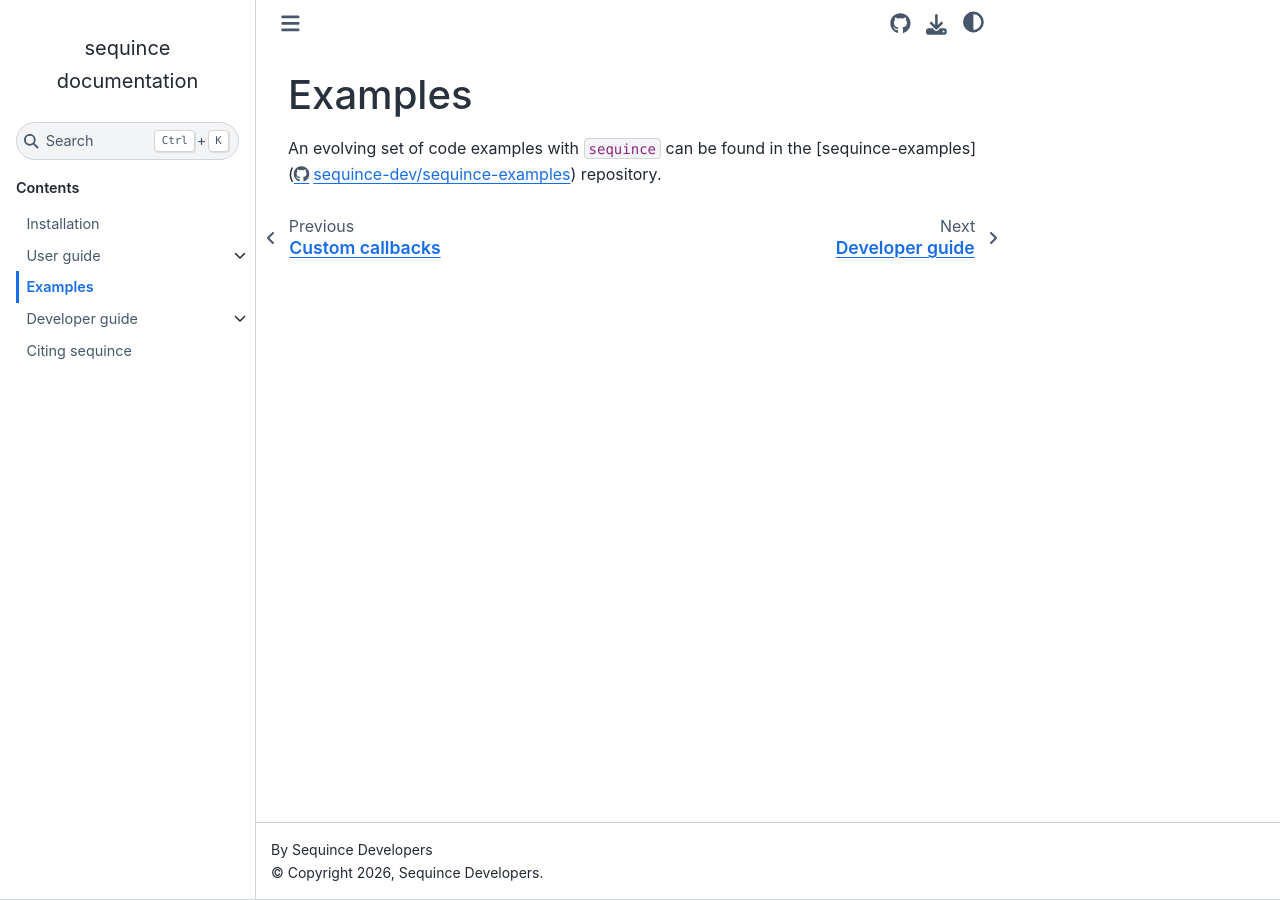
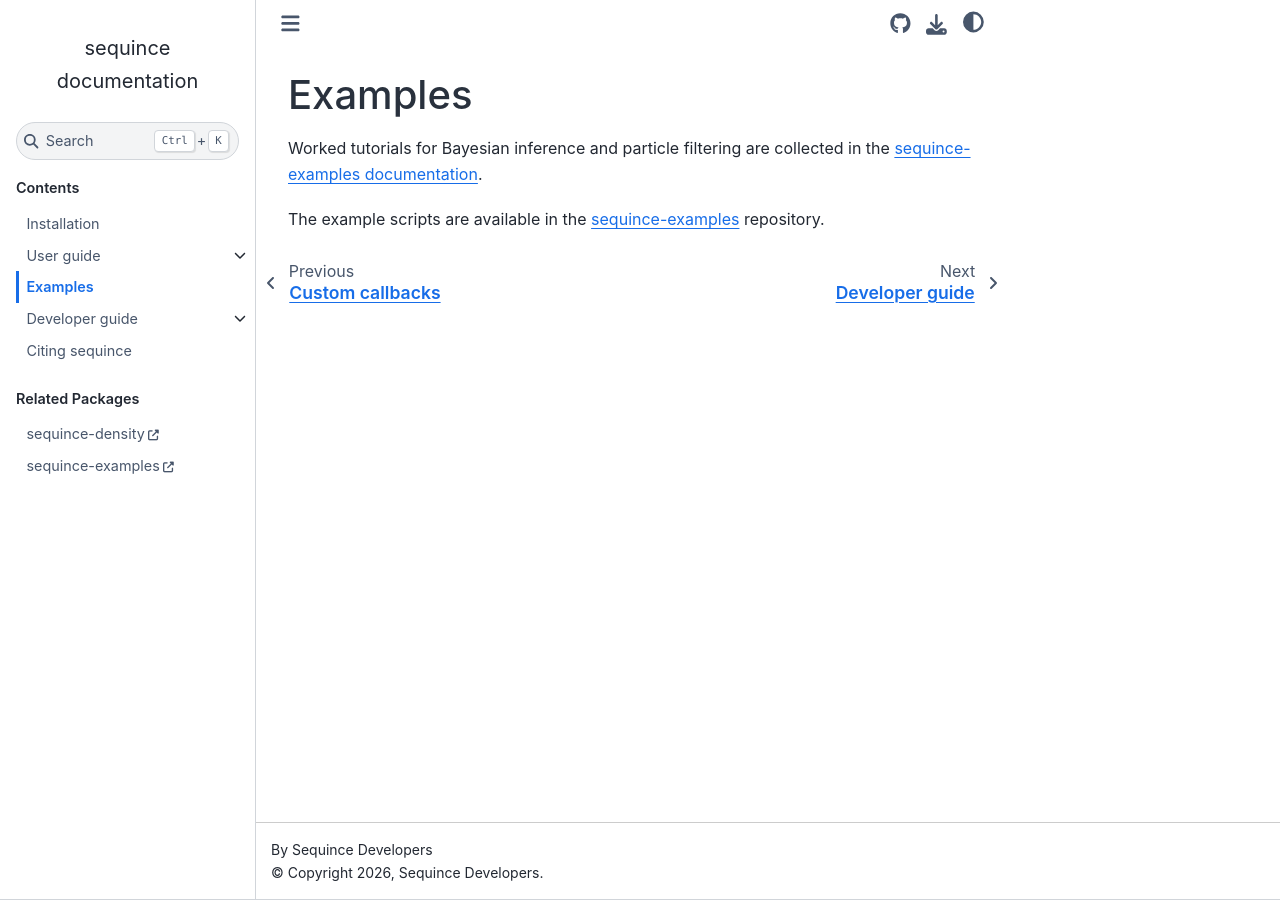
Before and after one commit to sequince-dev/sequince, a Sphinx documentation site: the page built from docs/examples.rst, in a window 1280 px wide. Built offline with Sphinx 7.4.7 and the Sphinx Book theme 1.1.4, drawn with Linux system fonts in a browser that asks for light colours; pages that are not in the unit, such as notebooks, are missing from menus.

Commit message:
DOC: add links to sequince-density and sequince-examples (#140)

```diff
--- a/docs/examples.rst
+++ b/docs/examples.rst
@@ -1,5 +1,10 @@
 Examples
 ========
 
-An evolving set of code examples with ``sequince`` can be found in the
-[sequince-examples](https://github.com/sequince-dev/sequince-examples) repository.
+Worked tutorials for Bayesian inference and particle filtering are collected in
+the `sequince-examples documentation
+<https://sequince.readthedocs.io/projects/sequince-examples/en/latest/>`_.
+
+The example scripts are available in the
+`sequince-examples <https://github.com/sequince-dev/sequince-examples>`_
+repository.
```
Also changed, not shown: CHANGELOG.md (+5 -0 lines), docs/index.rst (+8 -0 lines).
